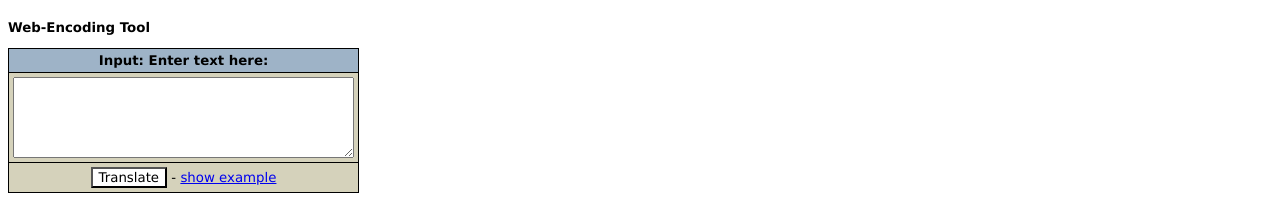
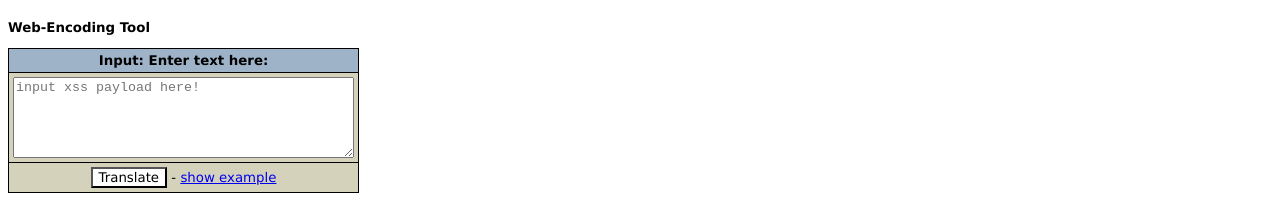
Before and after one commit to bugdisclose/Dencoder, a plain HTML site: page index.html in a window 1280 px wide. Shown: the top 208 px of the page. Drawn offline with Linux system fonts and the light colour scheme.

Commit message:
Update index.html

```diff
--- a/index.html
+++ b/index.html
@@ -66,7 +66,7 @@ function html_encode(in_str) {
 	<th>Input: Enter text here:</th>
 </tr>
 <tr bgcolor="#d5d2bb">
-	<td><textarea name="input" rows="5" cols="40"></textarea></td>
+	<td><textarea name="input" rows="5" cols="40" placeholder="input xss payload here!"></textarea></td>
 </tr>
 <tr bgcolor="#d5d2bb">
 	<td align="center"><input type="submit" class="submit" value="Translate">
```
